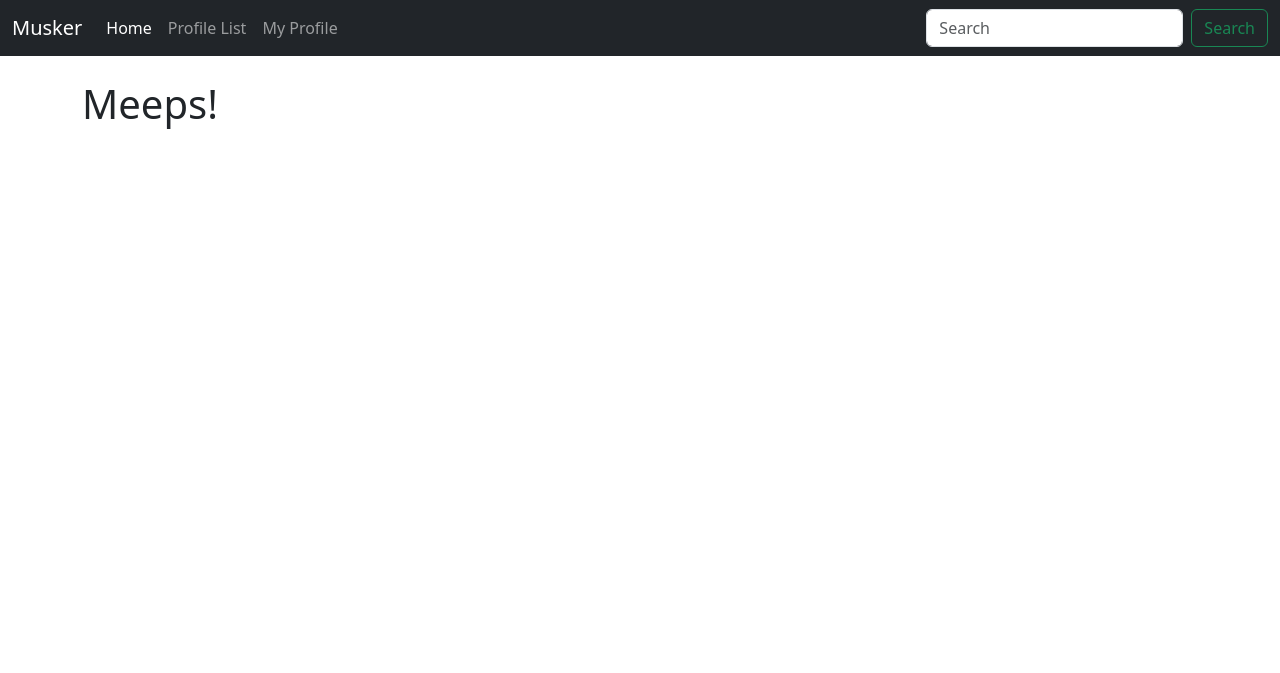
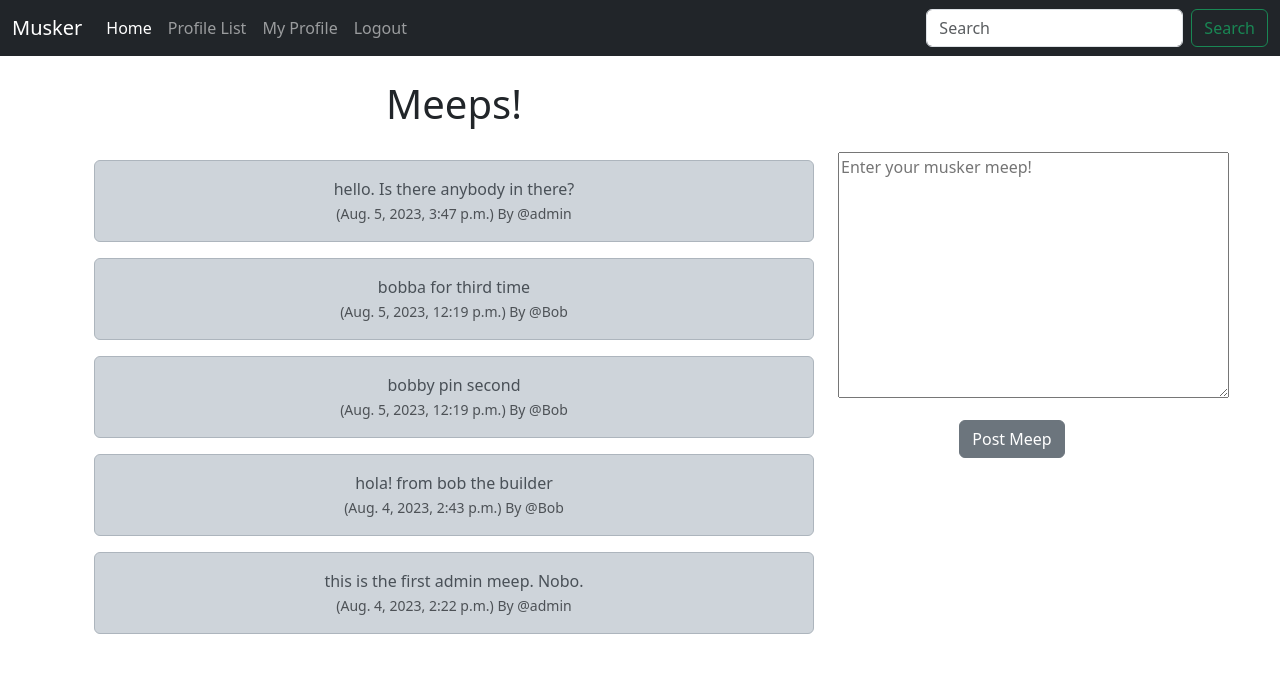
Before and after one commit to nh-nobel/my_twitter, a Django app: page / in a window 1280 px wide. Shown: the top 673 px of the page. Run offline with Django 4.2, Linux system fonts and the light colour scheme; a user stored in the database is signed in; data comes from the database, SQL or seed files in the repository; both versions use the stored data as it was after the commit.

Commit message:
login/logout creating done

```diff
--- a/musker/admin.py
+++ b/musker/admin.py
@@ -1,6 +1,6 @@
 from django.contrib import admin
 from django.contrib.auth.models import Group, User
-from .models import Profile
+from .models import Profile, Meep
 
 # Unregister Groups
 admin.site.unregister(Group)
@@ -22,3 +22,6 @@ admin.site.unregister(User)
 # Reregister User and Profile
 admin.site.register(User, UserAdmin)
 #admin.site.register(Profile)
+
+# register meeps
+admin.site.register(Meep)
--- /dev/null
+++ b/musker/forms.py
@@ -0,0 +1,18 @@
+from django import forms
+from .models import Meep
+
+class MeepForm(forms.ModelForm):
+    body=forms.CharField(
+        required=True,
+        widget=forms.widgets.Textarea(
+            attrs={
+                "placeholder":"Enter your musker meep!",
+                "class":"form-controll",
+            }
+        ),
+        label="",
+    )
+
+    class Meta:
+        model=Meep
+        exclude=("user",)
--- a/musker/models.py
+++ b/musker/models.py
@@ -1,6 +1,23 @@
 from django.db import models
 from django.contrib.auth.models import User
 from django.db.models.signals import post_save
+
+# Create meep model
+class Meep(models.Model):
+	user = models.ForeignKey(
+		User, related_name="meeps",
+		on_delete=models.DO_NOTHING
+	)
+	body=models.CharField(max_length=200)
+	created_at=models.DateTimeField(auto_now_add=True)
+
+	def __str__(self):
+		return(
+			f"{self.user}"
+			f"({self.created_at: %Y-%m-%d %H:%M})"
+			f"{self.body}"
+		)
+
 
 # Create A User Profile Model
 class Profile(models.Model):
--- a/musker/templates/home.html
+++ b/musker/templates/home.html
@@ -1,4 +1,35 @@
 {% extends 'base.html' %}
 {% block content %}
-    <h1> Meeps! </h1>
+
+<div class="container text-center">
+    <div class="row">
+        <div class="col-8">
+
+<h1> Meeps! </h1> <br>
+    {%  for meep in meeps  %}
+        <div class="alert alert-dark" role="alert">
+            {{ meep.body }} <br>
+            <small class="text-muted">
+                ({{ meep.created_at }}) By
+                @{{ meep.user.username }}
+            </small>
+        </div>
+
+
+    {% endfor %}
+    </div>
+
+    {% if form %}
+    <div class="col-4">
+        <br><br><br>
+        <form method="POST">
+            {% csrf_token %}
+            {{ form.as_p  }}
+
+            <button type="submit" class="btn btn-secondary">Post Meep</button>
+          </form>
+
+    </div>
+    {% endif %}
+
 {% endblock %}
--- a/musker/templates/navbar.html
+++ b/musker/templates/navbar.html
@@ -17,6 +17,17 @@
           <li class="nav-item">
             <a class="nav-link" href="{% url 'profile' request.user.id %}">My Profile</a>
           </li>
+          <li class="nav-item">
+            <a class="nav-link" href="{% url 'logout' %}">Logout</a>
+          </li>
+
+          {% else %}
+          <li class="nav-item">
+            <a class="nav-link" href="{% url 'register' %}">Register</a>
+          </li>
+          <li class="nav-item">
+            <a class="nav-link" href="{% url 'login' %}">Login</a>
+          </li>
           {% endif %}
 
         </ul>
--- /dev/null
+++ b/musker/templates/register.html
@@ -0,0 +1,5 @@
+{% extends 'base.html' %}
+{% block content %}
+<h1>Register</h1>
+
+{% endblock %}
--- a/musker/urls.py
+++ b/musker/urls.py
@@ -6,4 +6,7 @@ urlpatterns = [
     path('', views.home, name="home"),
     path('profile_list/', views.profile_list, name='profile_list'),
     path('profile/<int:pk>', views.profile, name='profile'),
+    path('login/', views.login_user, name='login'),
+    path('logout', views.logout_user, name='logout'),
+    path('register/', views.register_user, name='register'),
 ]
--- a/musker/views.py
+++ b/musker/views.py
@@ -1,10 +1,26 @@
 from django.shortcuts import render, redirect
 from django.contrib import messages
-from .models import Profile
+from .models import Profile, Meep
+from .forms import MeepForm
+from django.contrib.auth import authenticate, login, logout
 
 # Create your views here.
 def home(request):
-    return render(request, 'home.html')
+	if request.user.is_authenticated:
+		form=MeepForm(request.POST or None)
+		if request.method=="POST":
+			if form.is_valid():
+				meep=form.save(commit=False)
+				meep.user=request.user
+				meep.save()
+				return redirect('home')
+
+		meeps = Meep.objects.all().order_by("-created_at")
+		return render(request, 'home.html', {"meeps":meeps, "form":form})
+	else:
+		meeps = Meep.objects.all().order_by("-created_at")
+		# messages.success(request, ("Your meep has been posted!"))
+		return render(request, 'home.html', {"meeps":meeps})
 
 
 def profile_list(request):
@@ -18,7 +34,49 @@ def profile_list(request):
 def profile(request, pk):
 	if request.user.is_authenticated:
 		profile = Profile.objects.get(user_id=pk)
-		return render(request, "profile.html", {"profile":profile})
+		meeps=Meep.objects.filter(user_id=pk).order_by("-created_at")
+
+		#post from logic
+		if request.method=="POST":
+			#get current user
+			current_user_profile = request.user.profile
+			#get form data
+			action=request.POST['follow']
+			#decide to follow or unfollow
+			if action=="unfollow":
+				current_user_profile.follows.remove(profile)
+			elif action=="follow":
+				current_user_profile.follows.add(profile)
+			#save the profile
+			current_user_profile.save()
+
+
+		return render(request, "profile.html", {"profile":profile, "meeps":meeps})
 	else:
 		messages.success(request, ("You Must Be Logged In To View This Page..."))
 		return redirect('home')
+
+def login_user(request):
+	if request.method=="POST":
+		username=request.POST['username']
+		password=request.POST['password']
+		user=authenticate(request, username=username, password=password)
+		if user is not None:
+			login(request, user)
+			messages.success(request, ("You Have successfully logges in. Keep meeping "))
+			return redirect('home')
+		else:
+			messages.success(request, ("There was a error logging in. Please try again. "))
+			return redirect('login')
+
+
+	else:
+		return render(request, "login.html", {})
+
+def logout_user(request):
+	logout(request)
+	messages.success(request, ("You have been logged in. "))
+	return redirect('home')
+
+def register_user(request):
+	return render(request, "register.html")
```
Also changed, not shown: musker/templates/login.html (added, +23 -0 lines), musker/templates/profile.html (+15 -1 lines), db.sqlite3, musker/migrations/0003_meep.py (added).
